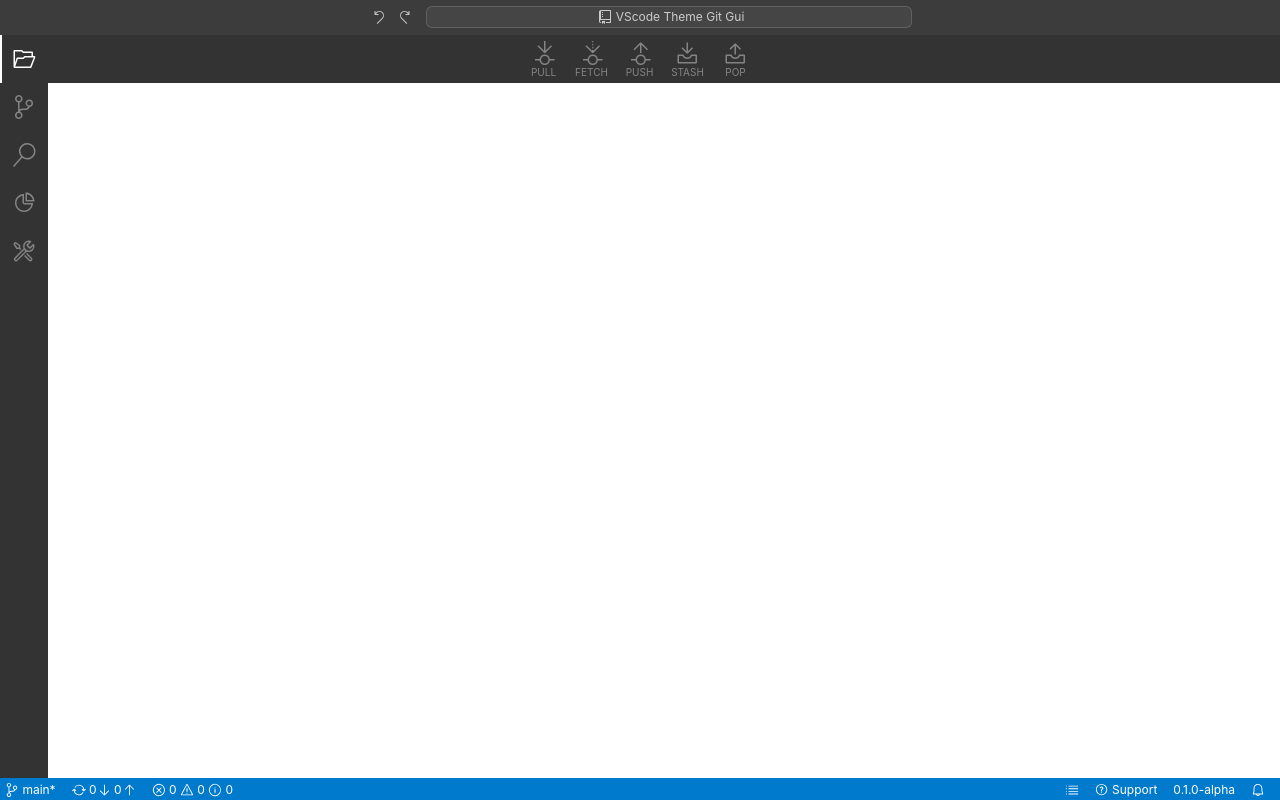
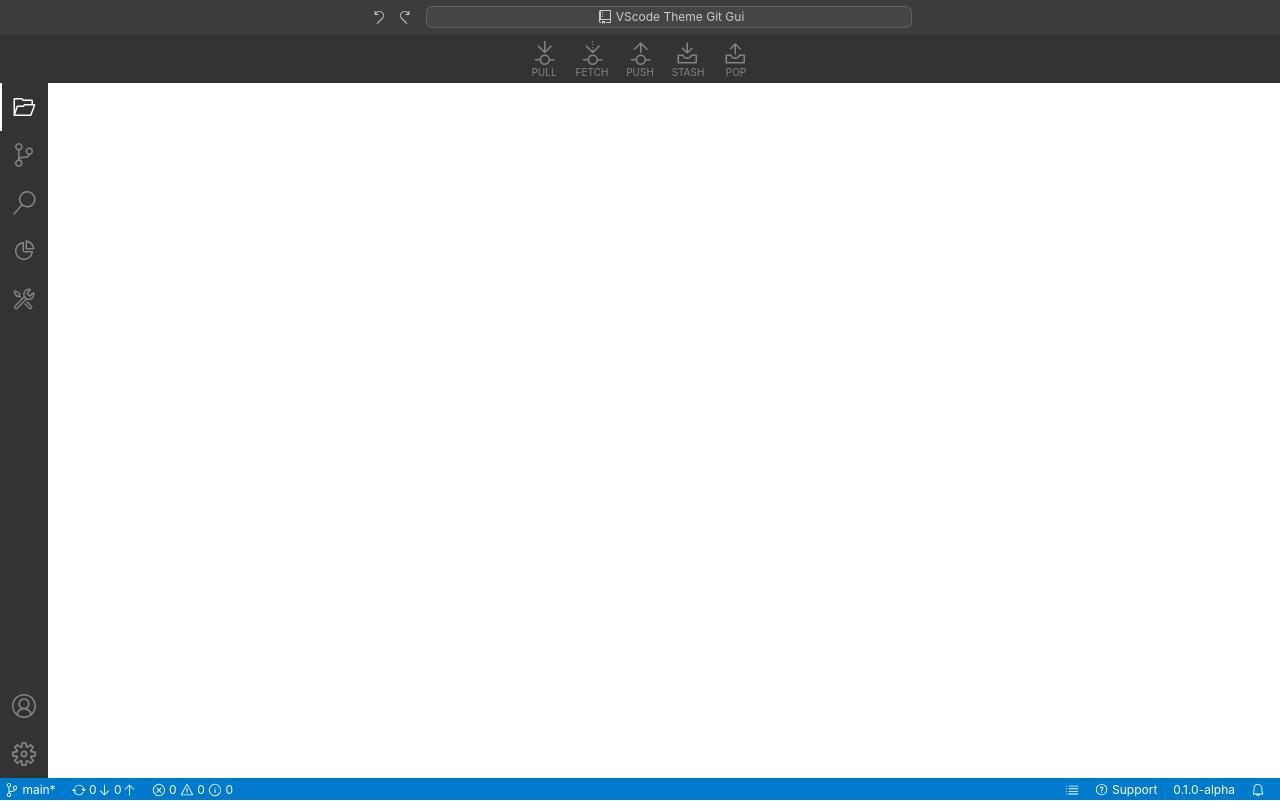
Before and after one commit to kbjdev/vstgg, a React (Vite) app: page / in a window 1280 px wide. Built offline with nearby package versions, Linux system fonts and the light colour scheme.

Commit message:
fix: ActivityBar

```diff
--- a/src/renderer/components/vs/workbench/ActivityBar/index.tsx
+++ b/src/renderer/components/vs/workbench/ActivityBar/index.tsx
@@ -1,5 +1,6 @@
 import { FC } from 'react';
 import styled from 'styled-components';
+import AccountIcon from '@resources/icons/account.svg?react';
 import FolderOpenedIcon from '@resources/icons/folder-opened.svg?react';
 import GitStashPopIcon from '@resources/icons/git-stash-pop.svg?react';
 import GitStashIcon from '@resources/icons/git-stash.svg?react';
@@ -8,34 +9,32 @@
 import RepoPullIcon from '@resources/icons/repo-pull.svg?react';
 import RepoPushIcon from '@resources/icons/repo-push.svg?react';
 import SearchIcon from '@resources/icons/search.svg?react';
+import SettingsGearIcon from '@resources/icons/settings-gear.svg?react';
 import SourceControlIcon from '@resources/icons/source-control.svg?react';
 import ToolsIcon from '@resources/icons/tools.svg?react';
 import ActivityBarButton from './ActivityBarButton';
 
 const Container = styled.div`
   position: absolute;
-  top: 35px;
+  top: calc(35px + 48px);
   left: 0;
   display: flex;
   flex-direction: column;
   justify-content: space-between;
   width: 48px;
-  height: calc(100% - 35px - 22px);
+  height: calc(100% - 35px - 22px - 48px);
+  background-color: ${({ theme }) => theme.colors['activityBar.background']};
+  border-right: 1px solid ${({ theme }) => theme.colors['activityBar.border']};
 `;
 
 const ShortcutContainer = styled.div`
   position: absolute;
-  top: 0;
-  left: 48px;
+  top: 35px;
+  left: 0;
   height: 48px;
-  width: calc(100vw - 48px);
-`;
-
-const Wrapper = styled.div`
-  width: 100%;
-  height: 100%;
+  width: 100vw;
   background-color: ${({ theme }) => theme.colors['activityBar.background']};
-  border-right: 1px solid ${({ theme }) => theme.colors['activityBar.border']};
+  border-bottom: 1px solid ${({ theme }) => theme.colors['activityBar.border']};
 `;
 
 const Center = styled.div`
@@ -44,13 +43,11 @@
   justify-content: center;
   width: 100%;
   height: 100%;
-  padding-right: 48px;
 `;
 
 const ActivityBar: FC = () => (
-  <Container>
+  <>
     <ShortcutContainer>
-      <Wrapper>
       <Center>
         <ActivityBarButton direction="top" label="pull">
           <RepoPullIcon />
@@ -68,9 +65,9 @@
           <GitStashPopIcon />
         </ActivityBarButton>
       </Center>
-      </Wrapper>
     </ShortcutContainer>
-    <Wrapper>
+    <Container>
+      <div>
         <ActivityBarButton isActive>
           <FolderOpenedIcon />
         </ActivityBarButton>
@@ -86,8 +83,17 @@
         <ActivityBarButton>
           <ToolsIcon />
         </ActivityBarButton>
-    </Wrapper>
+      </div>
+      <div>
+        <ActivityBarButton>
+          <AccountIcon />
+        </ActivityBarButton>
+        <ActivityBarButton>
+          <SettingsGearIcon />
+        </ActivityBarButton>
+      </div>
     </Container>
+  </>
 );
 
 export default ActivityBar;
```
Lines whose indentation alone changed are shown as unchanged.
